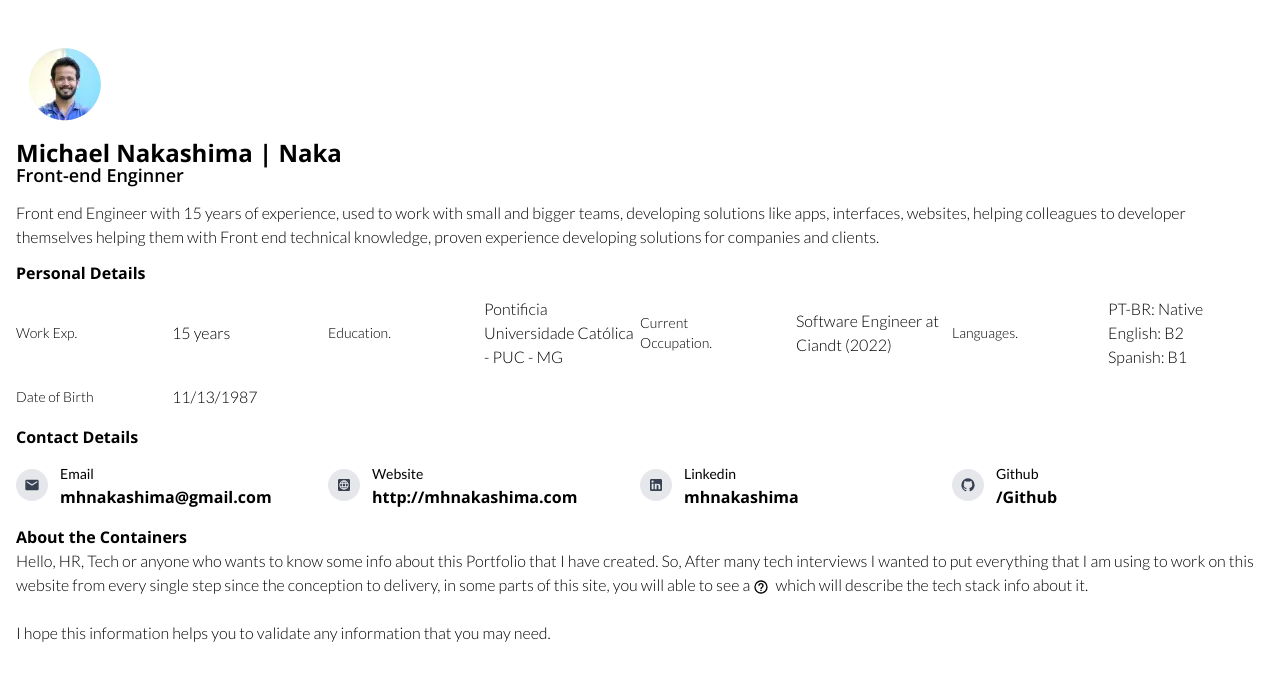
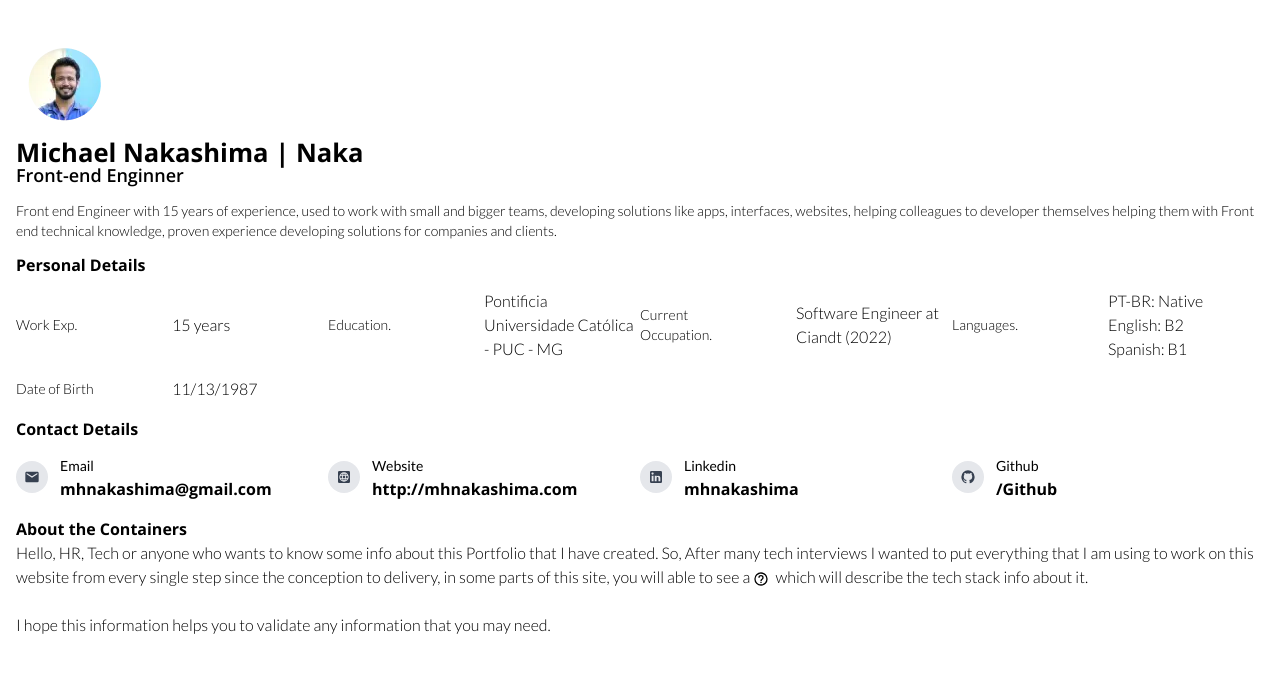
Before and after one commit to mhnakashima/portfolio-info, a React app: page / in a window 1280 px wide. Shown: the top 680 px of the page. Built offline with nearby package versions, Linux system fonts and the light colour scheme.

Commit message:
mocking header

```diff
--- a/src/components/Header/Header.js
+++ b/src/components/Header/Header.js
@@ -2,15 +2,17 @@ import React from "react";
 
 import logo from './../../assets/images/profile.webp';
 
+import './Header.scss';
+
 const Header = () => {
     return (
 
-        <div className='section'>
+        <div className='porfolio-info--header section'>
             <img src={logo} alt="My personal photo" />
-            <h1 className={`mt-1 text-2xl font-bold`}>Michael Nakashima | Naka</h1>
-            <h2 className='-mt-2 font-semibold text-lg mb-3'>Front-end Enginner</h2>
+            <h1 className={`title mt-1 text-2xl font-bold`}>Michael Nakashima | Naka</h1>
+            <h2 className='subtitle -mt-2 font-semibold text-lg mb-3'>Front-end Enginner</h2>
 
-            <p className={`mb-3 text font-light `}>
+            <p className={`text mb-3 text-sm font-light `}>
                 Front end Engineer with 15 years of experience, used to work with small and bigger teams,
                 developing solutions like apps, interfaces, websites, helping colleagues to developer themselves
                 helping them with Front end technical knowledge, proven experience developing solutions
--- /dev/null
+++ b/src/components/Header/Header.scss
@@ -0,0 +1,7 @@
+.porfolio-info {
+  &--header {
+    .title {
+      font-size: 1.6rem;
+    }
+  }
+}
```
Also changed, not shown: 1 other file (tests, documents, lock files or other folders).
